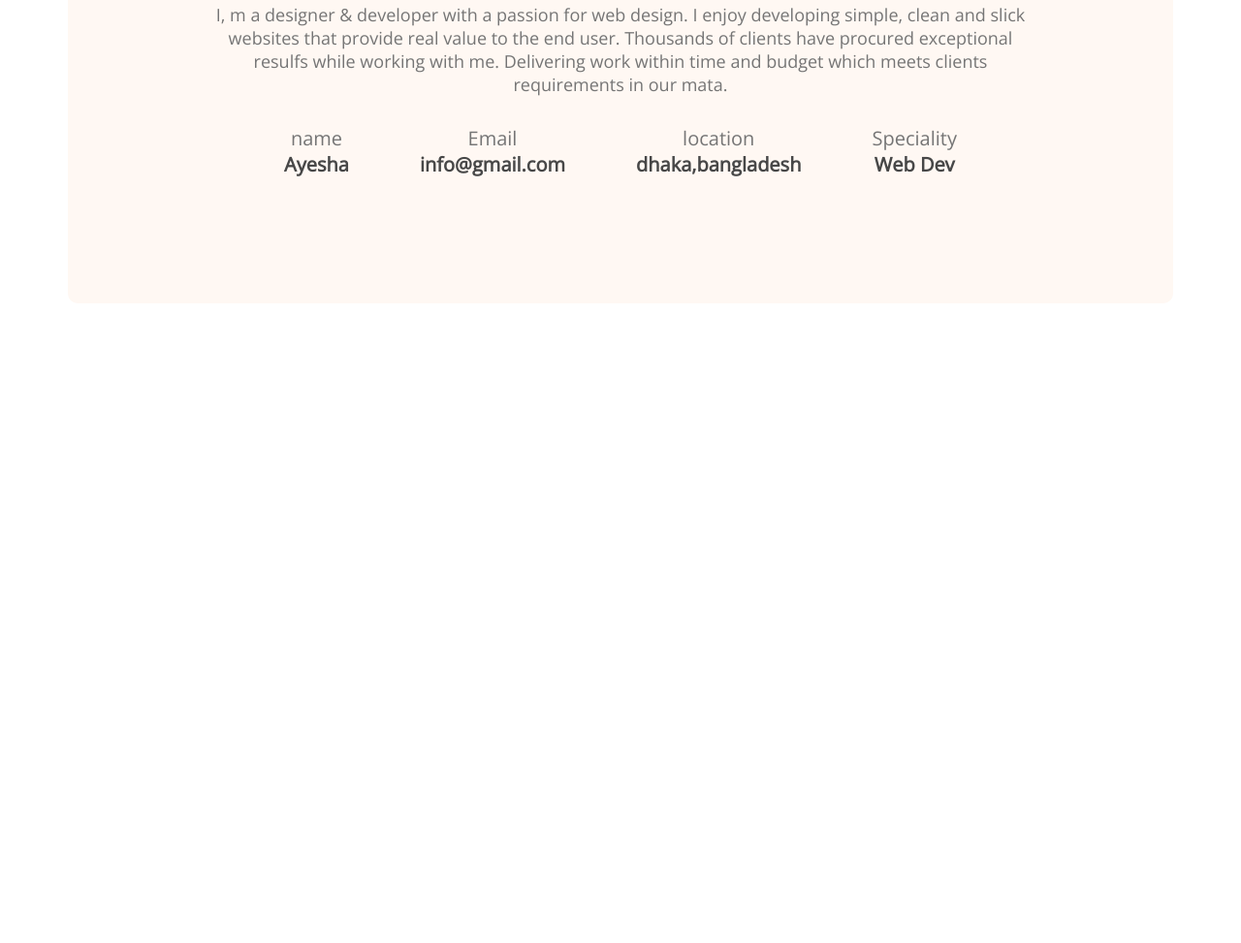
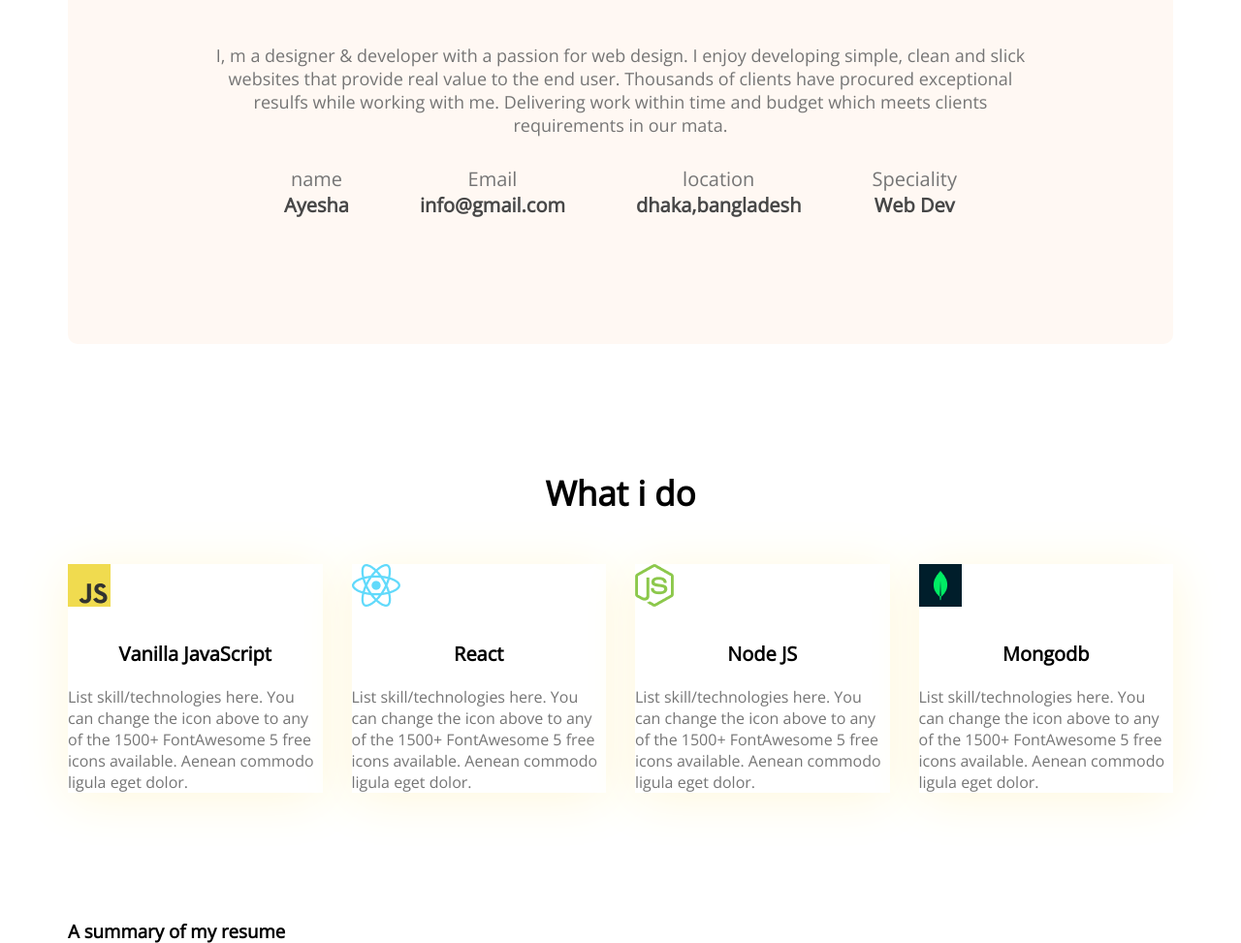
Before and after one commit to ayesha020/developer-portfolio, a plain HTML site: page images/index.html in a window 1280 px wide. Shown: the part 679-1652 px from the top of the page at 97% size. Before the commit the page ends 992 px from the top, so only its background shows below. Drawn offline with nearby package versions, Linux system fonts and the light colour scheme.

Commit message:
added skills content

```diff
--- a/images/index.html
+++ b/images/index.html
@@ -56,6 +56,40 @@
 </div>
     </div>
 </section>
+<!-- what i do section -->
+<section>
+ <h3 class="section-title">What i do</h3>
+ <div class="skills-container">
+    <div class="skill">
+        <img src="./icons/js.png" alt="">
+        <p class="skill-title">Vanilla JavaScript</p>
+        <p class="skill-description">List skill/technologies here. You can change the icon above to any of the 1500+ FontAwesome 5 free icons available. Aenean commodo ligula eget dolor.</p>
+    </div>
+    <div class="skill">
+        <img src="./icons/react.png" alt="">
+        <p class="skill-title">React</p>
+        <p class="skill-description">List skill/technologies here. You can change the icon above to any of the 1500+ FontAwesome 5 free icons available. Aenean commodo ligula eget dolor.</p>
+    </div>
+    <div class="skill">
+        <img src="./icons/nodejs.png" alt="">
+        <p class="skill-title">Node JS</p>
+        <p class="skill-description">List skill/technologies here. You can change the icon above to any of the 1500+ FontAwesome 5 free icons available. Aenean commodo ligula eget dolor.</p>
+    </div>
+    <div class="skill">
+        <img src="./icons/mongo.png" alt="">
+        <p class="skill-title">Mongodb</p>
+        <p class="skill-description">List skill/technologies here. You can change the icon above to any of the 1500+ FontAwesome 5 free icons available. Aenean commodo ligula eget dolor.</p>
+    </div>
+ </div>
+</section>
+<section>
+    <!-- resume section -->
+    <section class="resume"></section>
+    <h3 class="sction-title">A summary of my resume</h3>
+    <div class="resume-content">
+
+    </div>
+</section>
     </main>
     <footer>
 
--- a/images/styles/portfolio.css
+++ b/images/styles/portfolio.css
@@ -74,6 +74,9 @@ main{
     max-width: 1140px;
     margin: 0 auto;
 }
+section{
+    margin-top: 130px;
+}
 /* about section styles */
 .about{
 margin-top: 130px;
@@ -84,9 +87,10 @@ text-align: center;
 }
 .section-title{
 
-margin-bottom: 35px;
-margin-bottom: 30px;
+margin-bottom: 50px;
 font-weight: 700;
+font-size: 35px;
+text-align: center;
 }
 .section-description{
 color: #757575;
@@ -106,3 +110,30 @@ margin-bottom: 30px;
  font-size: 20px;
  color: #474747;
 }
+/* what i do styles */
+.what-i-do{
+   margin-top: 130px;
+}
+
+.skills-container{
+  display: flex;
+  gap: 30px
+  ;
+}
+.skill{
+    background: white;
+    box-shadow: 0px 6px 50px cornsilk;
+    border border-radius: 5px;
+    padding:30;
+}
+.skill-title{
+    font-weight: 700;
+    font-size: 20px;
+    margin-top: 30px;
+    margin-bottom: 20px;
+    text-align: center;
+}
+.skill-description{
+    color: #757575;
+}
+/* resume styles */
```
